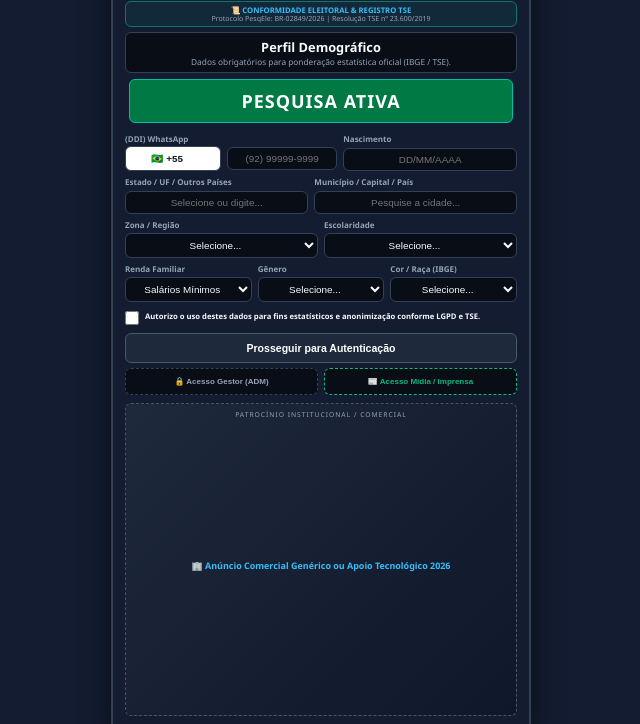
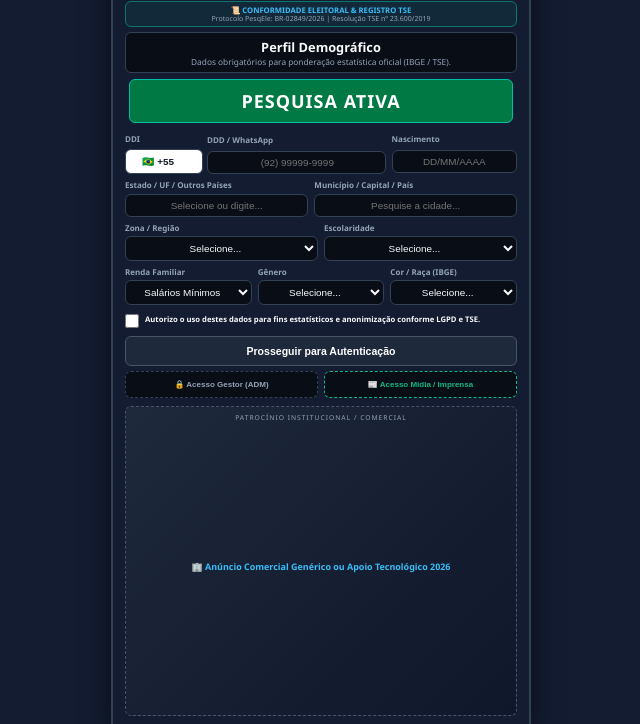
Before and after one commit to irp150169/pesquisajusta, a plain HTML site: page index.html in a window 1280 px wide. Shown: the part 76-800 px from the top of the page, without its empty margins (319-959 px from the left). Drawn offline with nearby package versions, Linux system fonts and the light colour scheme.

Commit message:
Atualização do Pesquisa Justa com IBGE e Estados

```diff
--- a/index.html
+++ b/index.html
@@ -407,10 +407,11 @@ textarea.campo-preenchido {
                     </div>
 
                     <div class="form-row">
-                        <div class="form-group" style="flex: 1.1;">
-                <label for="whatsapp-input">(DDI) WhatsApp</label>
-                <div style="display: flex; gap: 6px; align-items: center;">
-                    <select id="whatsapp-ddi" aria-label="Código do país (DDI)" style="width: 96px; flex-shrink: 0;">
+                        <div class="form-group" style="flex: 1.35; min-width: 0;">
+                <div style="display: flex; gap: 4px; align-items: flex-end;">
+                    <div style="width: 78px; flex-shrink: 0;">
+                        <label for="whatsapp-ddi" style="display: block; margin-bottom: 4px;">DDI</label>
+                        <select id="whatsapp-ddi" aria-label="Código do país (DDI)" style="width: 100%; padding-left: 4px; padding-right: 4px;">
                             <option value="+55" selected>🇧🇷 +55</option>
                             <option value="+1">🇺🇸 +1</option>
                             <option value="+351">🇵🇹 +351</option>
@@ -428,12 +429,16 @@ textarea.campo-preenchido {
                             <option value="+44">🇬🇧 +44</option>
                             <option value="+81">🇯🇵 +81</option>
                         </select>
-                    <input type="text" inputmode="numeric" id="whatsapp-input" name="pj_wa_number" autocomplete="off" placeholder="(92) 99999-9999" style="flex: 1; min-width: 0;">
-                </div>
-            </div>
-                        <div class="form-group" style="flex: 0.9;">
-                            <label>Nascimento</label>
-                            <input type="tel" id="birthdate-input" placeholder="DD/MM/AAAA" maxlength="10" inputmode="numeric" value="" oninput="ScreenRegister.autoMaskDate(this)" onblur="ScreenRegister.autoMaskDate(this)">
+                    </div>
+                    <div style="flex: 1; min-width: 0;">
+                        <label for="whatsapp-input" style="display: block; margin-bottom: 4px;">DDD / WhatsApp</label>
+                        <input type="text" inputmode="numeric" id="whatsapp-input" name="pj_wa_number" autocomplete="off" placeholder="(92) 99999-9999" style="width: 100%; min-width: 0; padding-left: 8px; padding-right: 6px;">
+                    </div>
+                </div>
+            </div>
+            <div class="form-group" style="flex: 0.65; min-width: 0;">
+                <label for="birthdate-input" style="display: block; margin-bottom: 4px;">Nascimento</label>
+                <input type="tel" id="birthdate-input" placeholder="DD/MM/AAAA" style="min-width: 0;">
             </div>
          </div>
 
```
Lines whose indentation alone changed are shown as unchanged.
